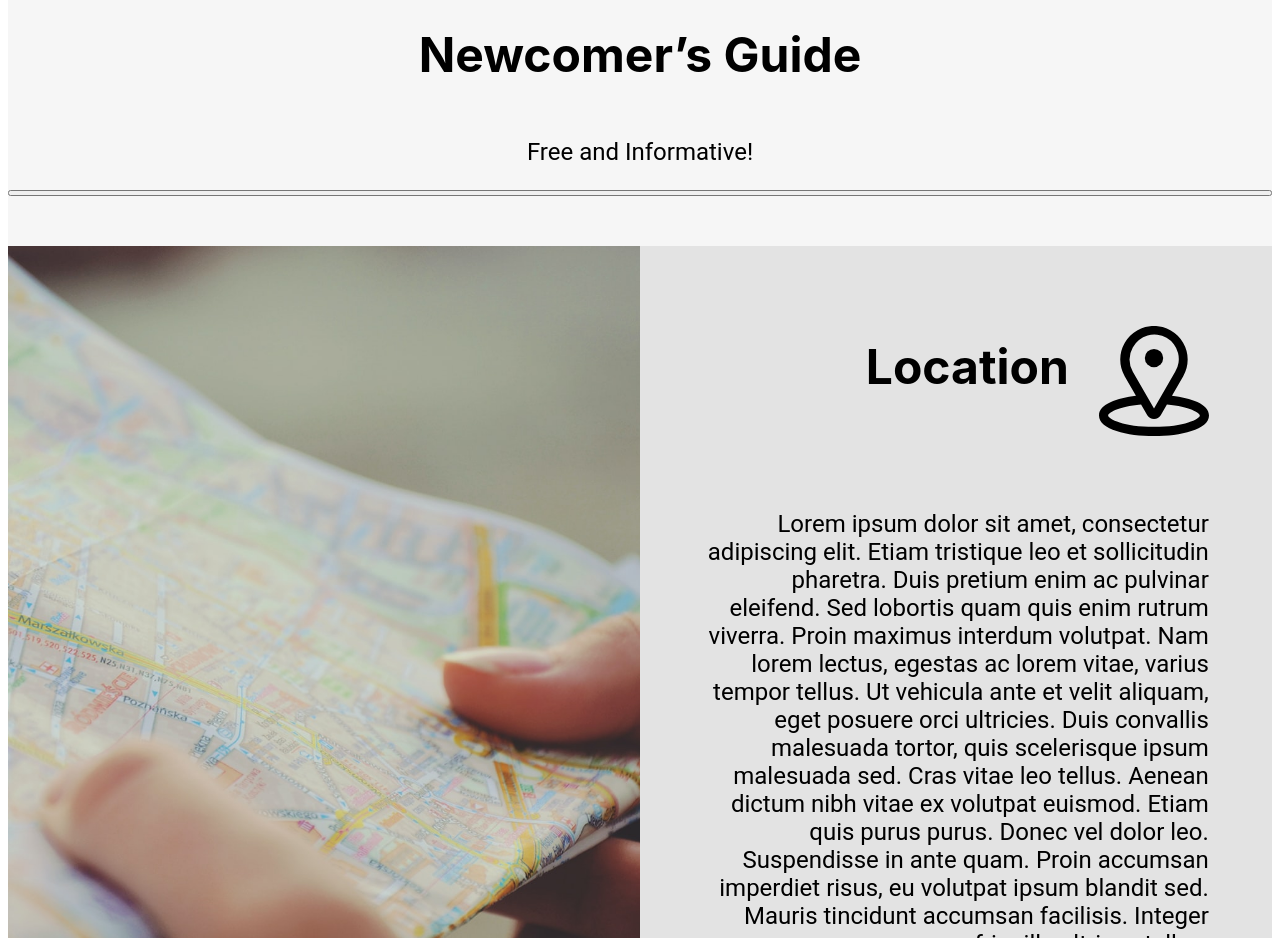
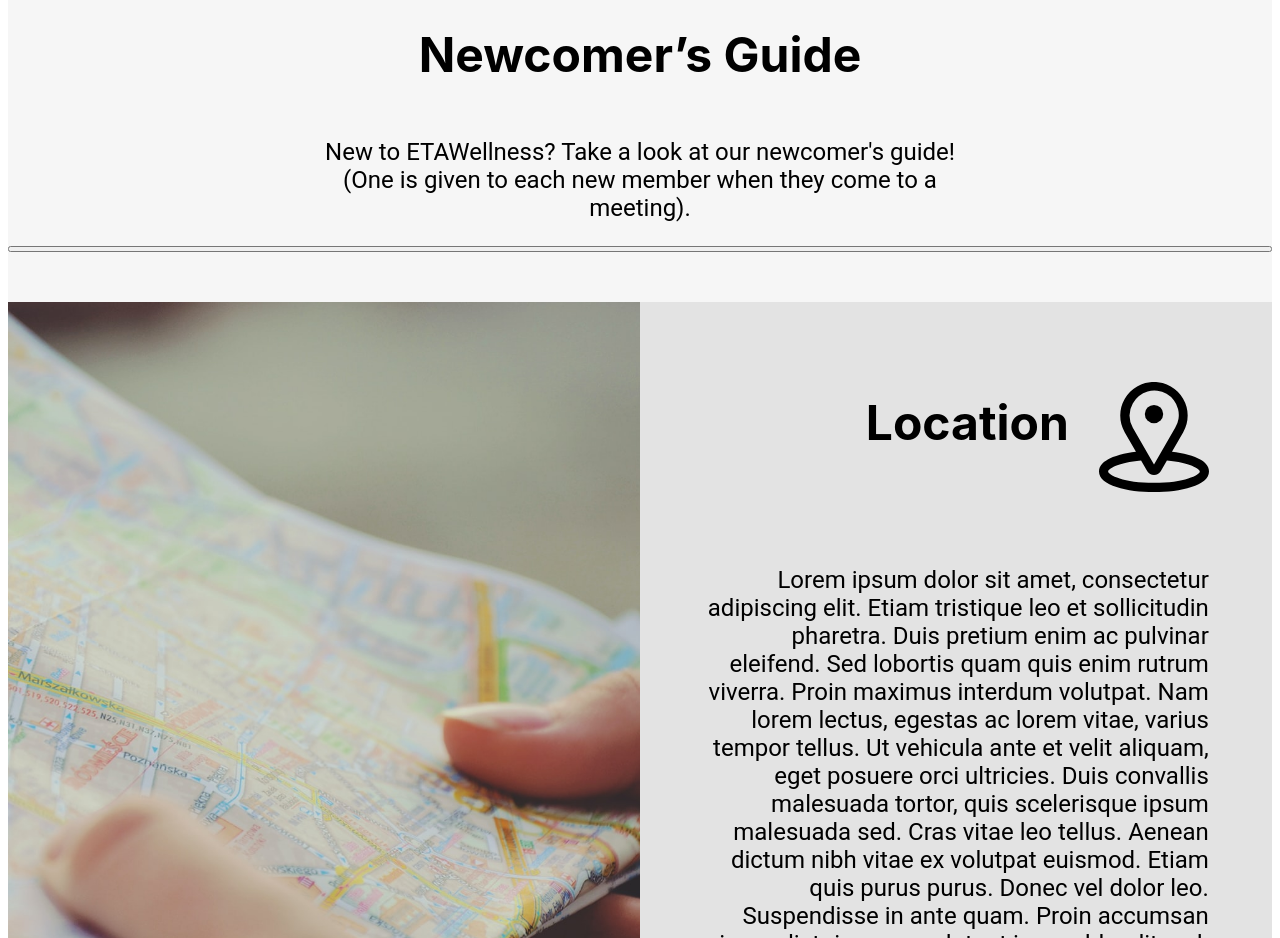
Before and after one commit to shanjii/etawellness, a Nuxt app: page / in a window 1280 px wide. Shown: the part 1320-2258 px from the top of the page. Built offline with nearby package versions, Linux system fonts and the light colour scheme.

Commit message:
Changed newcomer's guide text

```diff
--- a/pages/index.vue
+++ b/pages/index.vue
@@ -57,7 +57,10 @@
         />
         <h3>Newcomer’s Guide</h3>
       </div>
-      <p>Free and Informative!</p>
+      <p>
+        New to ETAWellness? Take a look at our newcomer's guide!<br />
+        (One is given to each new member when they come to a meeting).
+      </p>
       <Button />
     </section>
     <div id="location" class="box-div">
```
